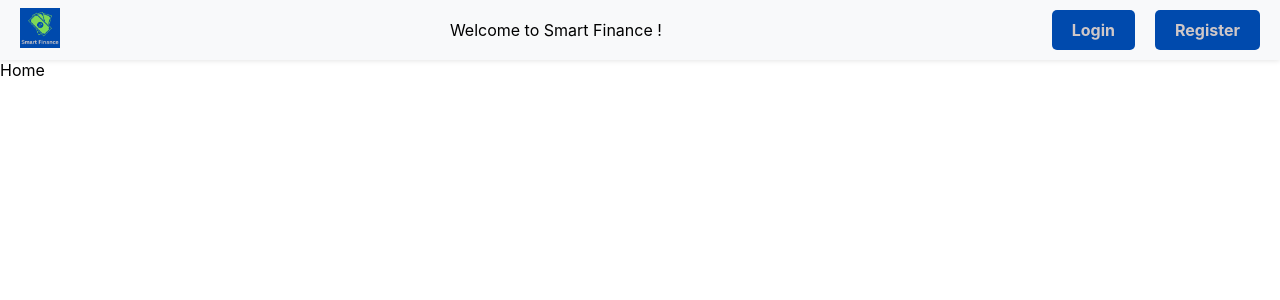
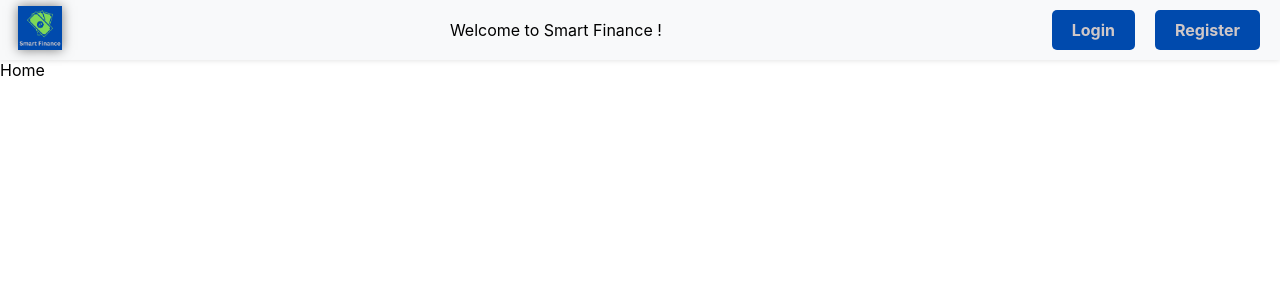
Before and after one commit to diankartsakov/financial-tracker, a React (Create React App) app: page /home in a window 1280 px wide. In both pictures the pointer is over the picture 40 px from the left and 28 px from the top of the page. Shown: the top 300 px of the page. Built offline with nearby package versions, Linux system fonts and the light colour scheme.

Commit message:
nav css added

```diff
--- a/src/components/HomeNavigation.css
+++ b/src/components/HomeNavigation.css
@@ -62,3 +62,9 @@
   background-color: #7ED957;
   color: #004AAD;
 }
+
+.navbar-logo img:hover {
+  background-color: #000;
+  transform: scale(1.1);
+  box-shadow: 0 0 10px rgba(0,0,0,0.5);
+}
```
